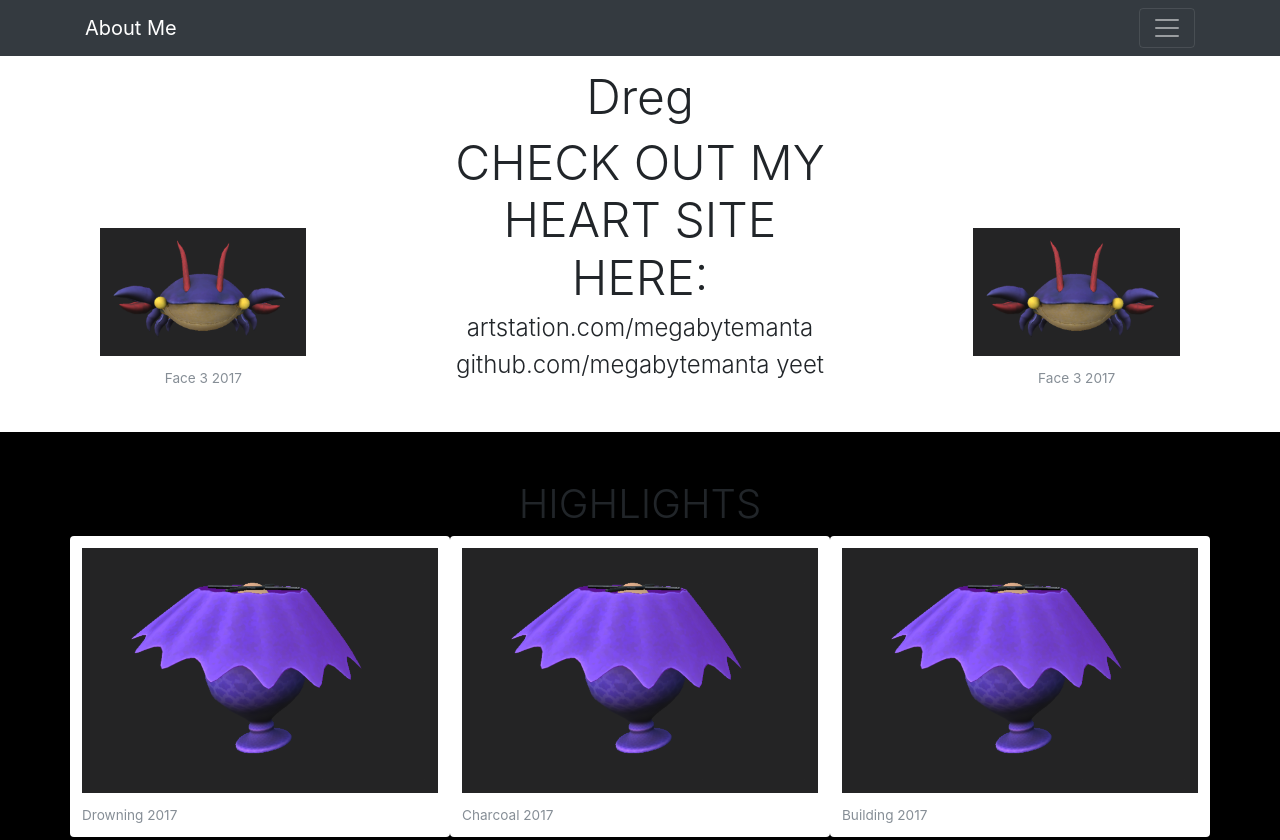
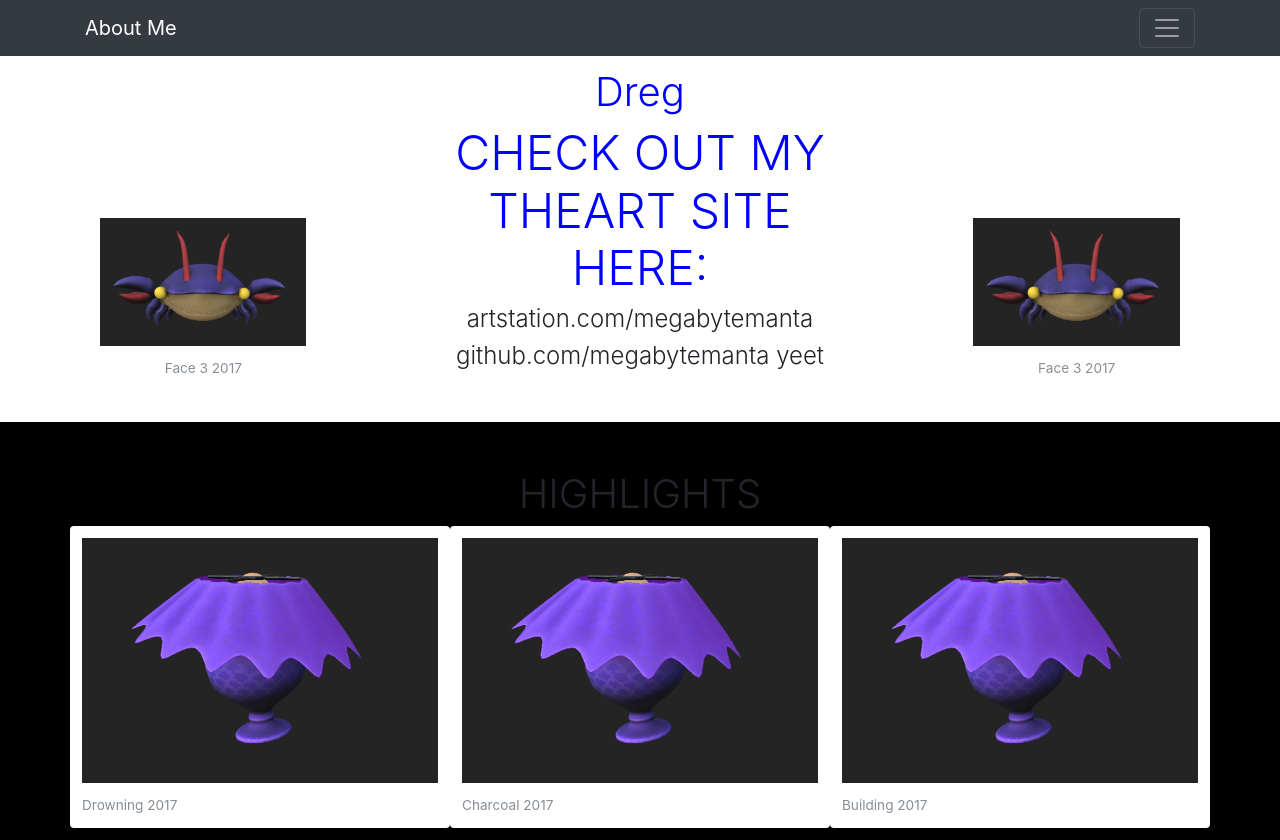
Before and after one commit to MegabyteManta/megabytemanta.github.io, a plain HTML site: page index.html in a window 1280 px wide. Shown: the top 840 px of the page. Drawn offline with nearby package versions, Linux system fonts and the light colour scheme.

Commit message:
Update index.html

```diff
--- a/index.html
+++ b/index.html
@@ -51,8 +51,8 @@
         </div>
         <div class="card text-center">
           <!--<p class="card-title text-center">Drowning 2018</p>-->
-          <h1 class="jumbotron-heading text-center" style="font-size:300%" style="color:blue">Dreg</h1>
-          <h4 class="jumbotron-heading text-center" style="font-size:300%" style="color:blue">CHECK OUT MY HEART SITE HERE:</h4>
+          <h1 class="jumbotron-heading text-center" style="color:blue">Dreg</h1>
+          <h4 class="jumbotron-heading text-center" style="font-size:300%; color:blue">CHECK OUT MY THEART SITE HERE:</h4>
           <h4 class="jumbotron-heading text-center">artstation.com/megabytemanta</h4>
           <h4 class="jumbotron-heading text-center">github.com/megabytemanta yeet</h4>
           <!-- <p class="lead text-muted">    </p> -->
```
